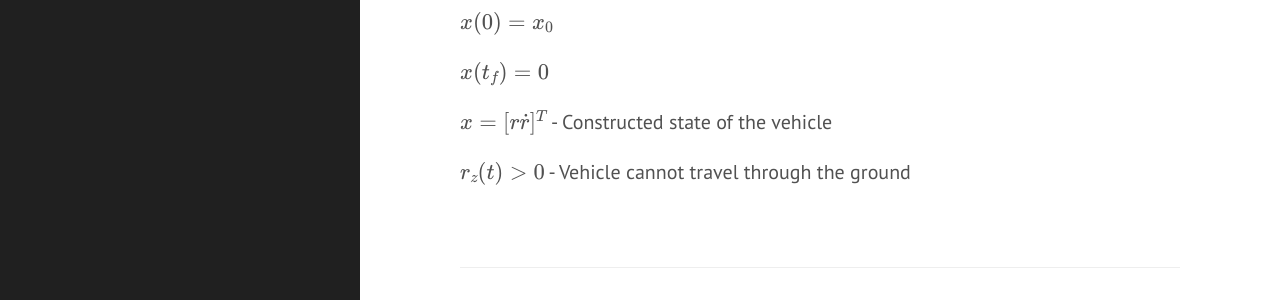
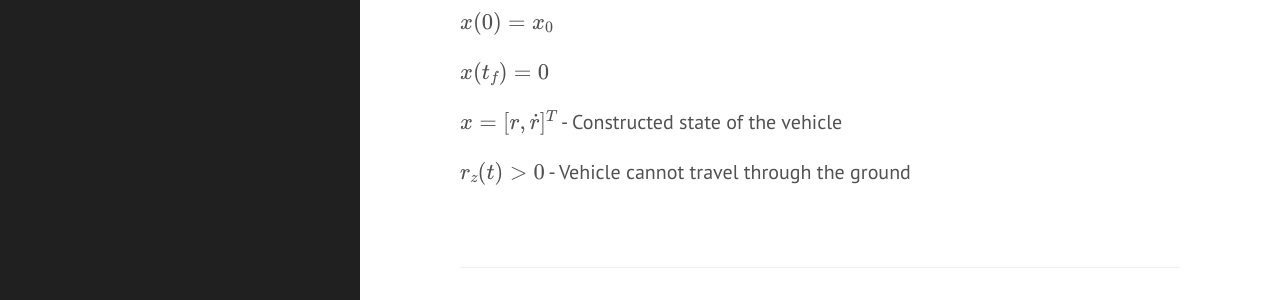
Before and after one commit to haikalfouzi/haikalfouzi.github.io, a Jekyll site: the page built from _posts/2021-01-03-Convex & Optimal Rocket Landing Guidance Control.md, in a window 1280 px wide and 900 px high, scrolled down 5503 px. Shown: the part 208-508 px from the top of the window. Built offline with Jekyll 4.4.1, drawn with Linux system fonts in a browser that asks for light colours; formulas are drawn with MathJax 3.

```diff
--- a/_posts/2021-01-03-Convex & Optimal Rocket Landing Guidance Control.md
+++ b/_posts/2021-01-03-Convex & Optimal Rocket Landing Guidance Control.md
@@ -113,6 +113,6 @@ $x(0)=x_0$
 
 $x(t_f)=0$
 
-$x=[r \dot r]^T$ - Constructed state of the vehicle
+$x=[r, \dot r]^T$ - Constructed state of the vehicle
 
 $r_z(t) > 0$ - Vehicle cannot travel through the ground
```
